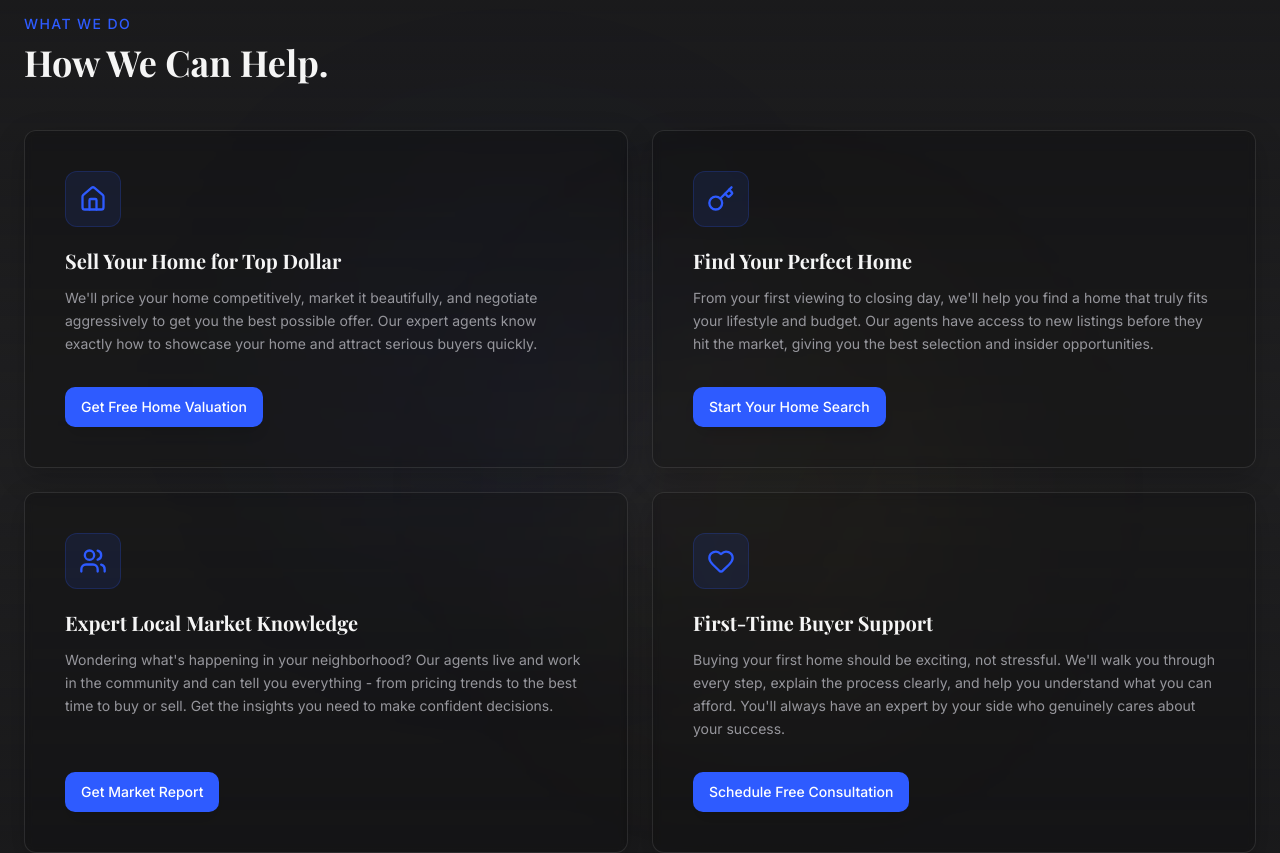
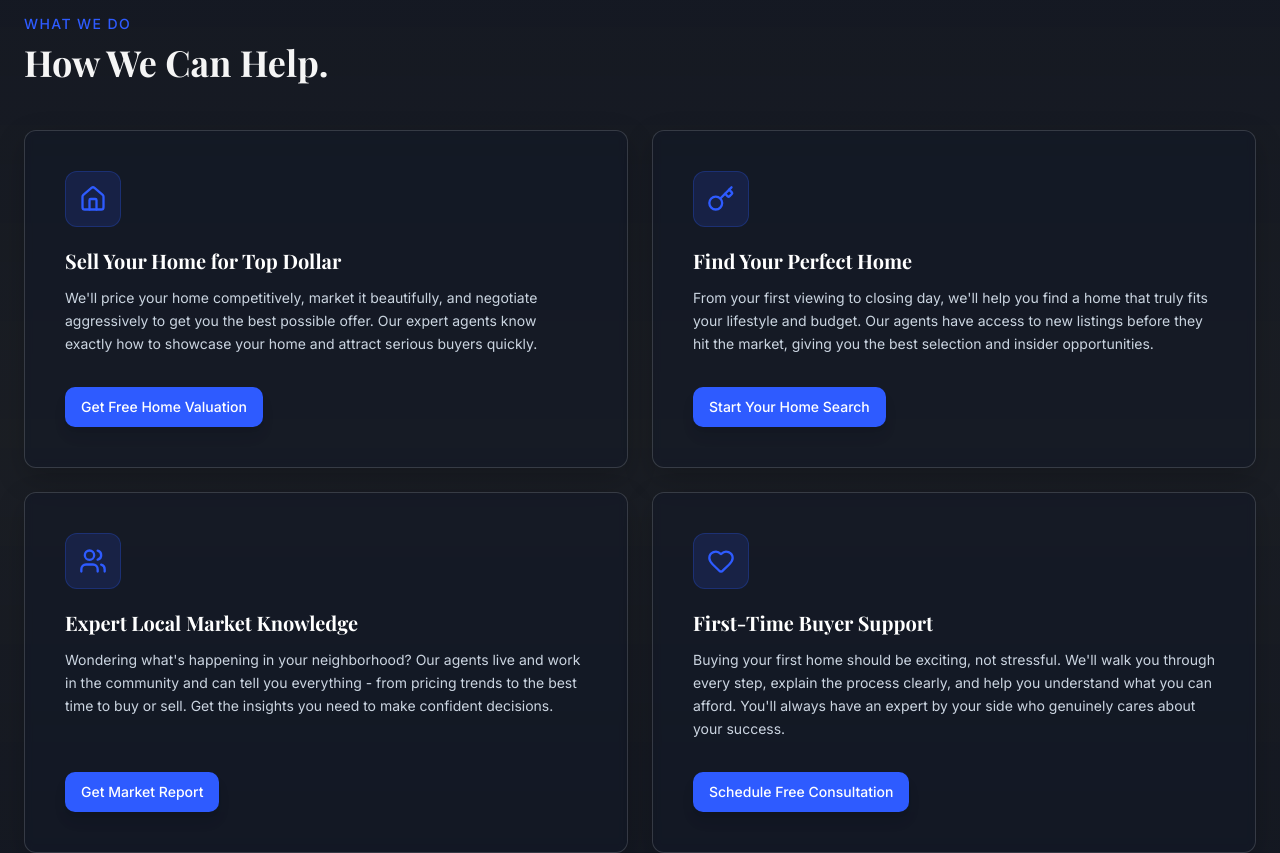
Before and after one commit to Mattyc1998/v0-nexus-realty-landing-page, a Next.js app: page / in a window 1280 px wide. Shown: the part 900-1753 px from the top of the page. Built offline with nearby package versions, Linux system fonts and the light colour scheme.

Commit message:
Updated services.tsx

```diff
--- a/components/sections/services.tsx
+++ b/components/sections/services.tsx
@@ -85,12 +85,12 @@ export function Services() {
       className="relative py-20 overflow-hidden"
       ref={ref}
     >
-      {/* Background with subtle gradient */}
-      <div className="absolute inset-0 bg-gradient-to-b from-background via-muted/30 to-background -z-10" />
+      {/* Brighter background gradient */}
+      <div className="absolute inset-0 bg-gradient-to-b from-slate-900/50 via-slate-800/30 to-slate-900/50 -z-10" />
 
-      {/* Subtle glow effects */}
-      <div className="absolute top-1/4 left-1/4 w-96 h-96 bg-primary/5 rounded-full blur-[120px] -z-10" />
-      <div className="absolute bottom-1/4 right-1/4 w-96 h-96 bg-gold-400/5 rounded-full blur-[120px] -z-10" />
+      {/* Stronger glow effects for more light */}
+      <div className="absolute top-1/4 left-1/4 w-96 h-96 bg-primary/8 rounded-full blur-[120px] -z-10" />
+      <div className="absolute bottom-1/4 right-1/4 w-96 h-96 bg-amber-400/8 rounded-full blur-[120px] -z-10" />
 
       <div className="mx-auto max-w-7xl px-6">
         <motion.div
@@ -132,11 +132,11 @@ export function Services() {
                 style={{
                   transform: isHovered ? "translateY(-10px)" : "translateY(0)",
                   backgroundColor: isHovered
-                    ? "rgba(0, 0, 0, 0.4)"
-                    : "rgba(0, 0, 0, 0.2)",
+                    ? "rgba(30, 41, 59, 0.6)" // Brighter hover - slate-800 with opacity
+                    : "rgba(15, 23, 42, 0.4)", // Brighter default - slate-900 with opacity
                   borderColor: isHovered
-                    ? "rgba(255, 255, 255, 0.2)"
-                    : "rgba(255, 255, 255, 0.1)",
+                    ? "rgba(255, 255, 255, 0.25)" // Brighter border
+                    : "rgba(255, 255, 255, 0.15)", // Brighter border
                   boxShadow: isHovered
                     ? "0 20px 40px rgba(0, 0, 0, 0.3)"
                     : "0 10px 30px rgba(0, 0, 0, 0.2)",
@@ -149,21 +149,21 @@ export function Services() {
                     style={{
                       transform: isHovered ? "rotate(5deg) scale(1.1)" : "rotate(0deg) scale(1)",
                       backgroundColor: isHovered
-                        ? "hsl(var(--primary) / 0.2)"
-                        : "hsl(var(--primary) / 0.1)",
+                        ? "hsl(var(--primary) / 0.25)" // Brighter icon bg
+                        : "hsl(var(--primary) / 0.15)",
                       borderColor: isHovered
-                        ? "hsl(var(--primary) / 0.4)"
-                        : "hsl(var(--primary) / 0.2)",
+                        ? "hsl(var(--primary) / 0.5)" // Brighter border
+                        : "hsl(var(--primary) / 0.25)",
                     }}
                   >
                     <Icon className="h-7 w-7 text-primary" />
                   </motion.div>
 
-                  <h3 className="mb-3 font-serif text-xl font-bold text-foreground">
+                  <h3 className="mb-3 font-serif text-xl font-bold text-white"> {/* Changed to pure white */}
                     {service.title}
                   </h3>
 
-                  <p className="text-sm leading-relaxed text-muted-foreground">
+                  <p className="text-sm leading-relaxed text-slate-300"> {/* Brighter text */}
                     {service.description}
                   </p>
                 </div>
```
